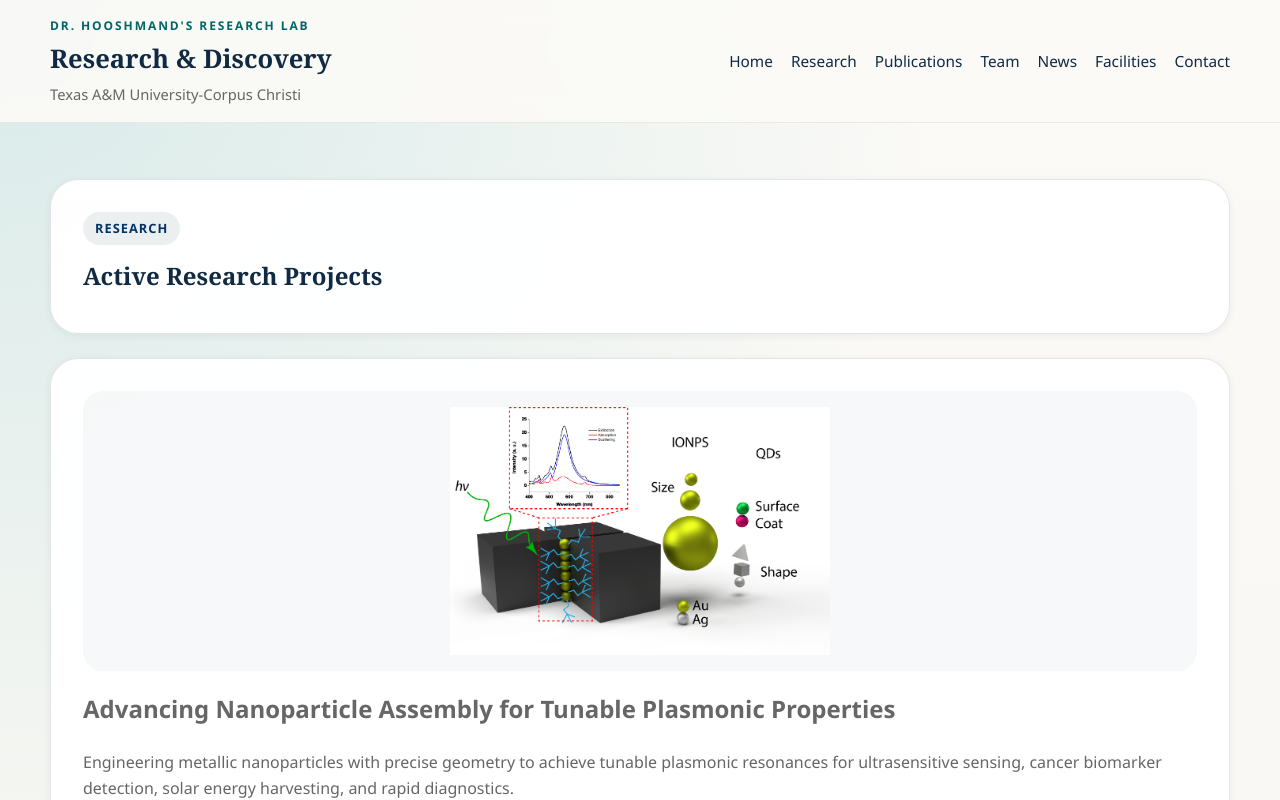
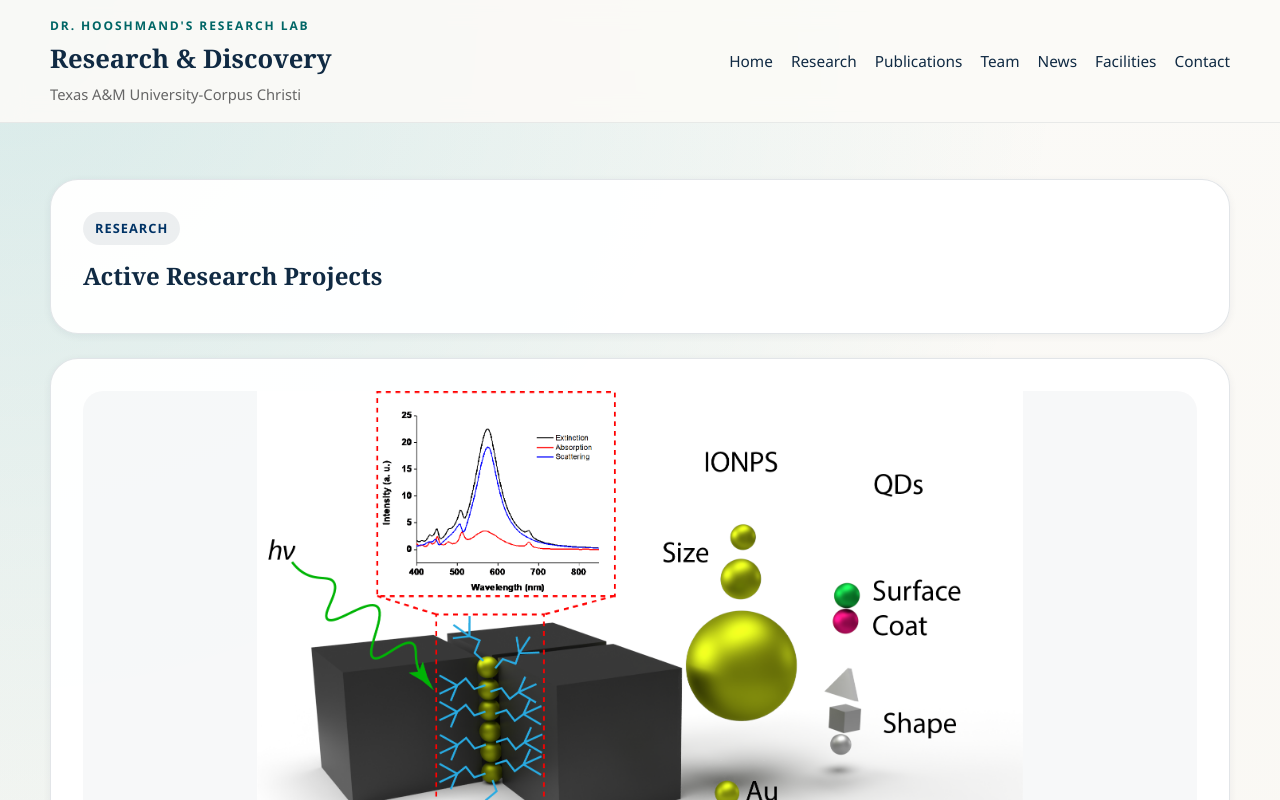
Before and after one commit to jrrp3333/Hooshmand-Lab, a Next.js app: page /research in a window 1280 px wide. Shown: the top 800 px of the page. Built offline with nearby package versions, Linux system fonts and the light colour scheme.

Commit message:
Enhance research image dimensions and styling for improved presentation

```diff
--- a/app/research/page.tsx
+++ b/app/research/page.tsx
@@ -29,8 +29,9 @@ export default function ResearchPage() {
                   <Image
                     src={project.image}
                     alt={project.title}
-                    width={900}
-                    height={280}
+                    width={1200}
+                    height={600}
+                    sizes="(max-width: 768px) 100vw, (max-width: 1200px) 90vw, 900px"
                     className="research-image"
                   />
                 )}
--- a/app/styles/globals.css
+++ b/app/styles/globals.css
@@ -466,13 +466,13 @@ img {
 /* Research area image */
 .research-image {
   width: 100%;
-  max-height: 320px;
+  height: auto;
+  max-height: 500px;
   object-fit: contain;
   border-radius: 20px;
   margin-bottom: 18px;
   display: block;
   background: rgba(12, 35, 64, 0.03);
-  padding: 16px;
 }
 
 /* News image */
```
